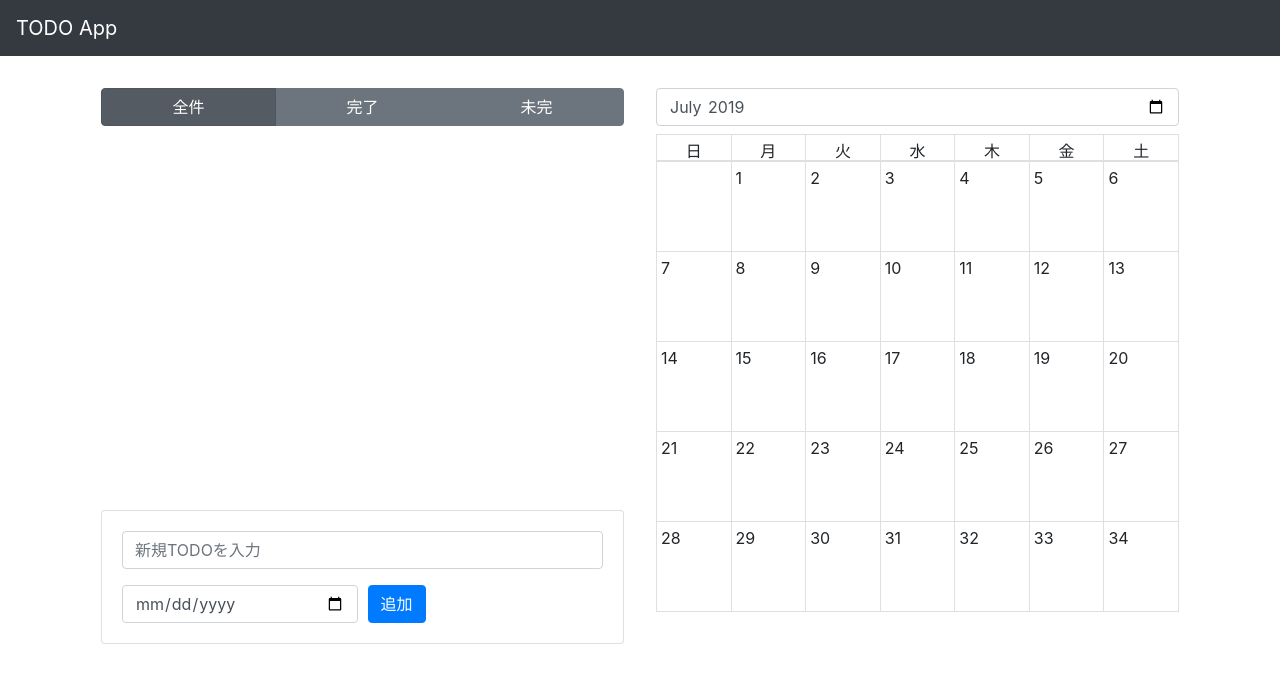
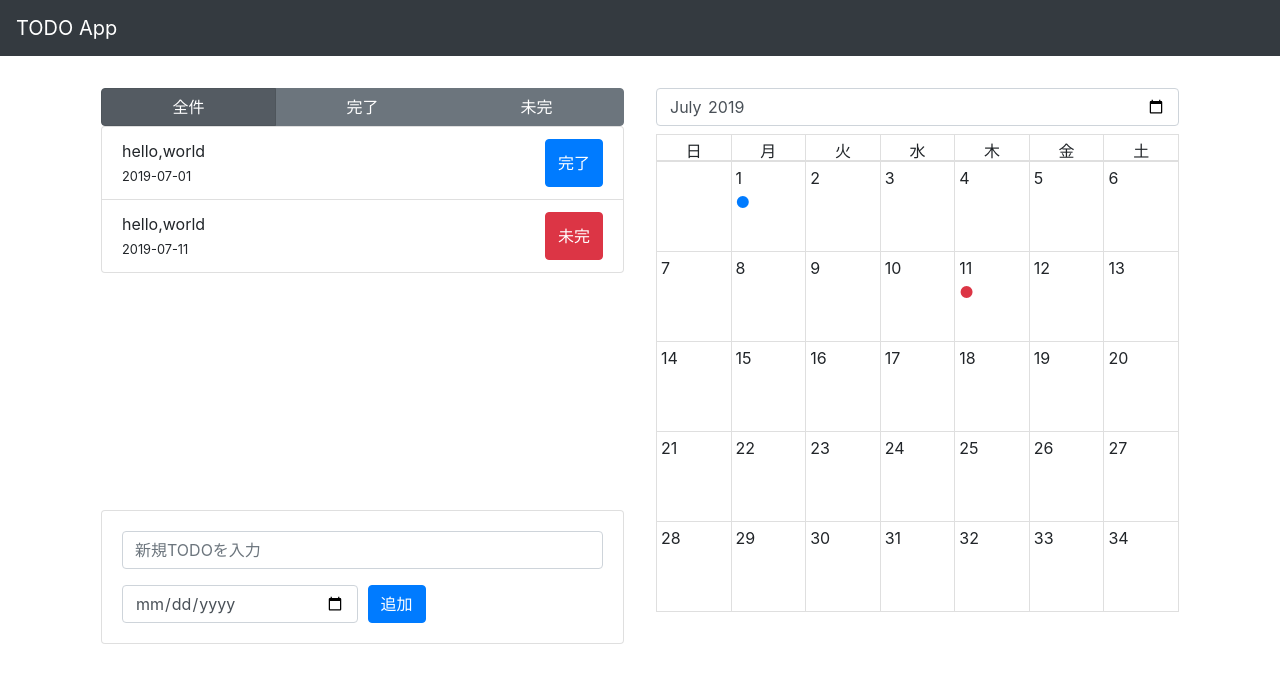
Before and after one commit to ikazame/todo_app, a React (Create React App) app: page / in a window 1280 px wide. Shown: the top 682 px of the page. Built offline with nearby package versions, Linux system fonts and the light colour scheme.

Commit message:
日付によってはカレンダに追加できないバグ修正

```diff
--- a/src/components/Todo.js
+++ b/src/components/Todo.js
@@ -3,7 +3,8 @@ import PropTypes from 'prop-types';
 import {ListGroup, Button} from 'react-bootstrap';
 
 let Todo = ({text, date, completed, onButtonClick}) => {
-  console.log(text, date, completed);
+  // 手で追加したtodoがカレンダーに出てないのでなんとかして
+  // console.log(text, date, completed);
   return (
     <ListGroup.Item>
       <div className="d-flex justify-content-between w-100">
--- a/src/containers/Calendar.js
+++ b/src/containers/Calendar.js
@@ -34,14 +34,14 @@ const Calendar = ({year, month, todos, selectedDate, onCalChange, onCellClick})
         </div>
         <div class="cal-row">
           {
-            cells.map((day) => (
-              <CalCell
+            cells.map((day) => {
+              return (<CalCell
                 day={day}
-                todos={todos.filter((todo) => todo.date === year+'-'+month+'-'+day)}
+                todos={todos.filter((todo) => todo.date === year+'-'+month+'-'+('0'+day).slice(-2))}
                 active={year+'-'+month+'-'+day === selectedDate}
                 onClick={() => onCellClick(year, month, day)}
-              />
-            ))
+              />);
+            })
           }
         </div>
       </div>
--- a/src/index.js
+++ b/src/index.js
@@ -13,6 +13,8 @@ console.log(actionTypes.ADD_TODO);
 console.log(zeller(2019, 7, 1));
 
 let store = createStore(todo);
+store.dispatch(addTodo('hello,world', '2019-07-01'));
+store.dispatch(addTodo('hello,world', '2019-07-11'));
 // store.dispatch(addTodo('hello,world', '2019-09-11'));
 // store.dispatch(addTodo('hello,world', '2019-09-11'));
 // store.dispatch(addTodo('hello,world', '2019-09-11'));
@@ -21,9 +23,7 @@ let store = createStore(todo);
 // store.dispatch(addTodo('hello,world', '2019-09-11'));
 // store.dispatch(addTodo('hello,world', '2019-09-11'));
 // store.dispatch(addTodo('hello,world', '2019-09-11'));
-// store.dispatch(addTodo('hello,world', '2019-09-11'));
-// store.dispatch(addTodo('hello,world', '2019-09-11'));
-// store.dispatch(toggleTodo(1));
+store.dispatch(toggleTodo(1));
 // store.dispatch(setVisiblityFilter(C.FILTER.SHOW_ALL));
 // store.dispatch(setYearMonth('2019', '09'));
 // store.dispatch(setSelectedDate('2019-01-01'));
```
